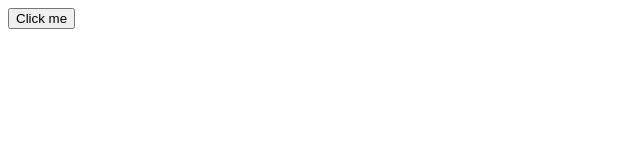
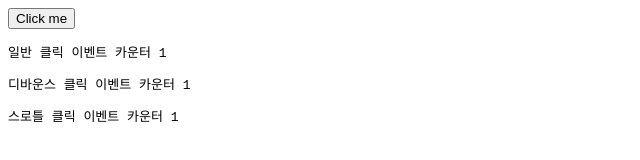
Before and after one commit to wlals4264/Deep-Dive-Study, a plain HTML site: page index.html in a window 1280 px wide. Both pictures are taken after a click on the button "Click me". Shown: the whole page, without its empty margins (0-640 px from the left). Drawn offline with Linux system fonts and the light colour scheme.

Commit message:
# 41 타이머[예제 41-04]

```diff
--- a/index.html
+++ b/index.html
@@ -6,22 +6,52 @@
     <title>JavaScript Deep Dive Study</title>
   </head>
   <body>
-    <button class="btn">Click me</button>
+    <button>Click me</button>
+    <pre>일반 클릭 이벤트 카운터 <span class="normal-msg">0</span></pre>
+    <pre>디바운스 클릭 이벤트 카운터 <span class="debounce-msg">0</span></pre>
+    <pre>스로틀 클릭 이벤트 카운터 <span class="throttle-msg">0</span></pre>
     <script>
-      const $button = document.querySelector('.btn');
+      const $button = document.querySelector('button');
+      const $normalMsg = document.querySelector('.normal-msg');
+      const $debounceMsg = document.querySelector('.debounce-msg');
+      const $throttleMsg = document.querySelector('.throttle-msg');
 
-      // 버튼 요소에 click 커스텀 이벤트 핸들러를 등록
-      // 커스텀 이벤트를 디스패치하기 이전에 이벤트 핸들러를 등록해야 한다.
-      $button.addEventListener('click', (e) => {
-        console.log(e);
-        alert(`${e} Clicked!`);
+      const debounce = (callback, delay) => {
+        let timerId;
+        return (...args) => {
+          if (timerId) clearTimeout(timerId);
+          timerId = setTimeout(callback, delay, ...args);
+        };
+      };
+
+      const throttle = (callback, delay) => {
+        let timerId;
+        return (...args) => {
+          if (timerId) return;
+          timerId = setTimeout(() => {
+            callback(...args);
+            timerId = null;
+          }, delay);
+        };
+      };
+
+      $button.addEventListener('click', () => {
+        $normalMsg.textContent = +$normalMsg.textContent + 1;
       });
 
-      // 커스텀 이벤트 생성
-      const customEvent = new CustomEvent('click');
+      $button.addEventListener(
+        'click',
+        debounce(() => {
+          $debounceMsg.textContent = +$debounceMsg.textContent + 1;
+        }, 500)
+      );
 
-      // 커스텀 이벤트 티스패치(동기 처리), click 이벤트가 발생한다.
-      $button.dispatchEvent(customEvent);
+      $button.addEventListener(
+        'click',
+        throttle(() => {
+          $throttleMsg.textContent = +$throttleMsg.textContent + 1;
+        }, 500)
+      );
     </script>
   </body>
 </html>
```
